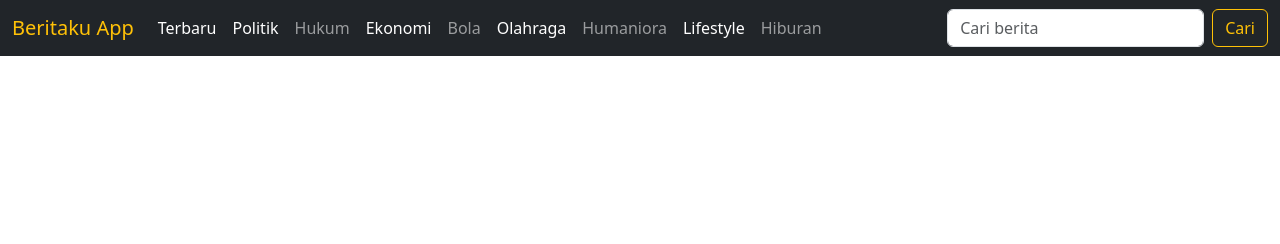
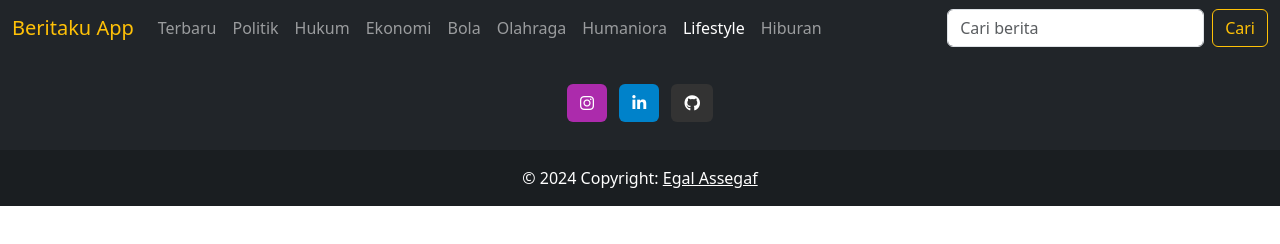
Before and after one commit to Manusiajago/Beritaku-App, a plain HTML site: page index.html in a window 1280 px wide. Drawn offline with nearby package versions, Linux system fonts and the light colour scheme.

Commit message:
create footer

```diff
--- a/index.html
+++ b/index.html
@@ -7,6 +7,9 @@
     <title>Beritaku App</title>
     <link href="https://cdn.jsdelivr.net/npm/bootstrap@5.3.3/dist/css/bootstrap.min.css" rel="stylesheet"
         integrity="sha384-QWTKZyjpPEjISv5WaRU9OFeRpok6YctnYmDr5pNlyT2bRjXh0JMhjY6hW+ALEwIH" crossorigin="anonymous">
+    <link rel="stylesheet" href="https://cdnjs.cloudflare.com/ajax/libs/font-awesome/6.7.1/css/all.min.css"
+        integrity="sha512-5Hs3dF2AEPkpNAR7UiOHba+lRSJNeM2ECkwxUIxC1Q/FLycGTbNapWXB4tP889k5T5Ju8fs4b1P5z/iB4nMfSQ=="
+        crossorigin="anonymous" referrerpolicy="no-referrer" />
     <link rel="stylesheet" href="style.css">
 </head>
 
@@ -27,23 +30,22 @@
                     <div class="collapse navbar-collapse" id="navbarSupportedContent">
                         <ul class="navbar-nav me-auto mb-2 mb-lg-0">
                             <li class="nav-item">
-                                <a class="nav-link active" aria-current="page" href="#general" id="general">Terbaru</a>
+                                <a class="nav-link" aria-current="page" href="#general" id="general">Terbaru</a>
                             </li>
                             <li class="nav-item">
-                                <a class="nav-link active" aria-current="page" href="#politik" id="politik">Politik</a>
+                                <a class="nav-link" aria-current="page" href="#politik" id="politik">Politik</a>
                             </li>
                             <li class="nav-item">
                                 <a class="nav-link" href="#hukum" id="hukum">Hukum</a>
                             </li>
                             <li class="nav-item">
-                                <a class="nav-link active" aria-current="page" href="#ekonomi" id="ekonomi">Ekonomi</a>
+                                <a class="nav-link" aria-current="page" href="#ekonomi" id="ekonomi">Ekonomi</a>
                             </li>
                             <li class="nav-item">
                                 <a class="nav-link" href="#bola" id="bola">Bola</a>
                             </li>
                             <li class="nav-item">
-                                <a class="nav-link active" aria-current="page" href="#olahraga"
-                                    id="olahraga">Olahraga</a>
+                                <a class="nav-link" aria-current="page" href="#olahraga" id="olahraga">Olahraga</a>
                             </li>
                             <li class="nav-item">
                                 <a class="nav-link" href="#humaniora" id="humaniora">Humaniora</a>
@@ -58,8 +60,8 @@
 
                         </ul>
                         <form class="d-flex" role="search">
-                            <input class="form-control me-2" type="search" placeholder="Cari berita">
-                            <button class="btn btn-outline-warning" type="button">Cari</button>
+                            <input class="form-control me-2" type="text" id="newsQuery" placeholder="Cari berita">
+                            <button class="btn btn-outline-warning" type="button" id="searchBtn">Cari</button>
                         </form>
                     </div>
                 </div>
@@ -67,10 +69,49 @@
         </div>
 
         <!-- Berita -->
-        <div></div>
+        <div>
+            <div class="row" id="newsType"></div>
+            <div class="row" id="newsDetails"></div>
+        </div>
 
         <!-- Footer -->
-        <div></div>
+        <footer class="bg-dark text-white text-center">
+            <!-- Grid container -->
+            <div class="container p-4 pb-0">
+                <!-- Section: Social media -->
+                <section class="mb-4">
+
+
+
+                    <!-- Instagram -->
+                    <a class="btn text-white btn-floating m-1" style="background-color: #ac2bac;" href="#!"
+                        role="button">
+                        <i class="fab fa-instagram"></i>
+                    </a>
+
+                    <!-- Linkedin -->
+                    <a class="btn text-white btn-floating m-1" style="background-color: #0082ca;" href="#!"
+                        role="button">
+                        <i class="fab fa-linkedin-in"></i>
+                    </a>
+
+                    <!-- Github -->
+                    <a class="btn text-white btn-floating m-1" style="background-color: #333333;" href="#!"
+                        role="button">
+                        <i class="fab fa-github"></i>
+                    </a>
+                </section>
+                <!-- Section: Social media -->
+            </div>
+            <!-- Grid container -->
+
+            <!-- Copyright -->
+            <div class="text-center p-3" style="background-color: rgba(0, 0, 0, 0.2);">
+                © 2024 Copyright:
+                <a class="text-white" href="#">Egal Assegaf</a>
+            </div>
+            <!-- Copyright -->
+        </footer>
 
 
     </div>
```
